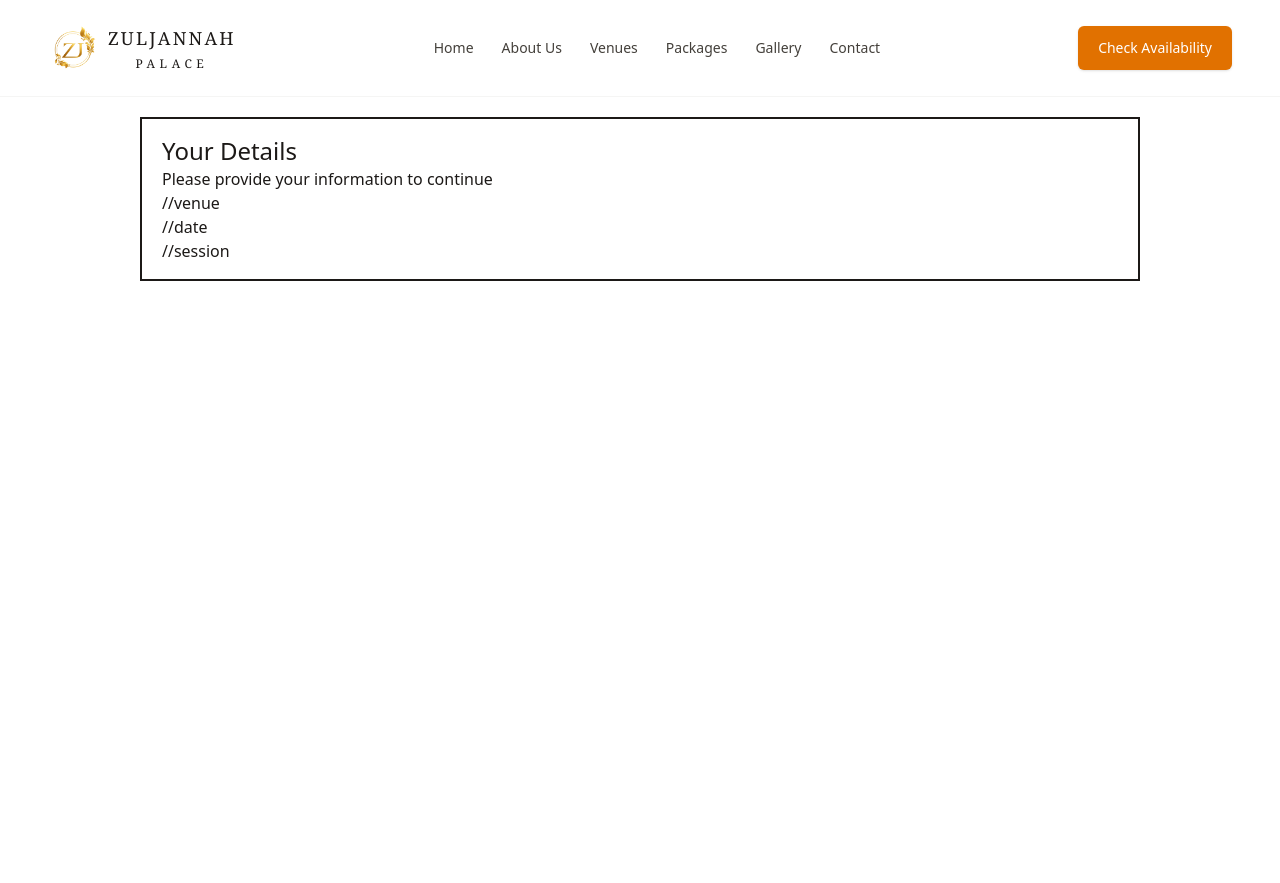
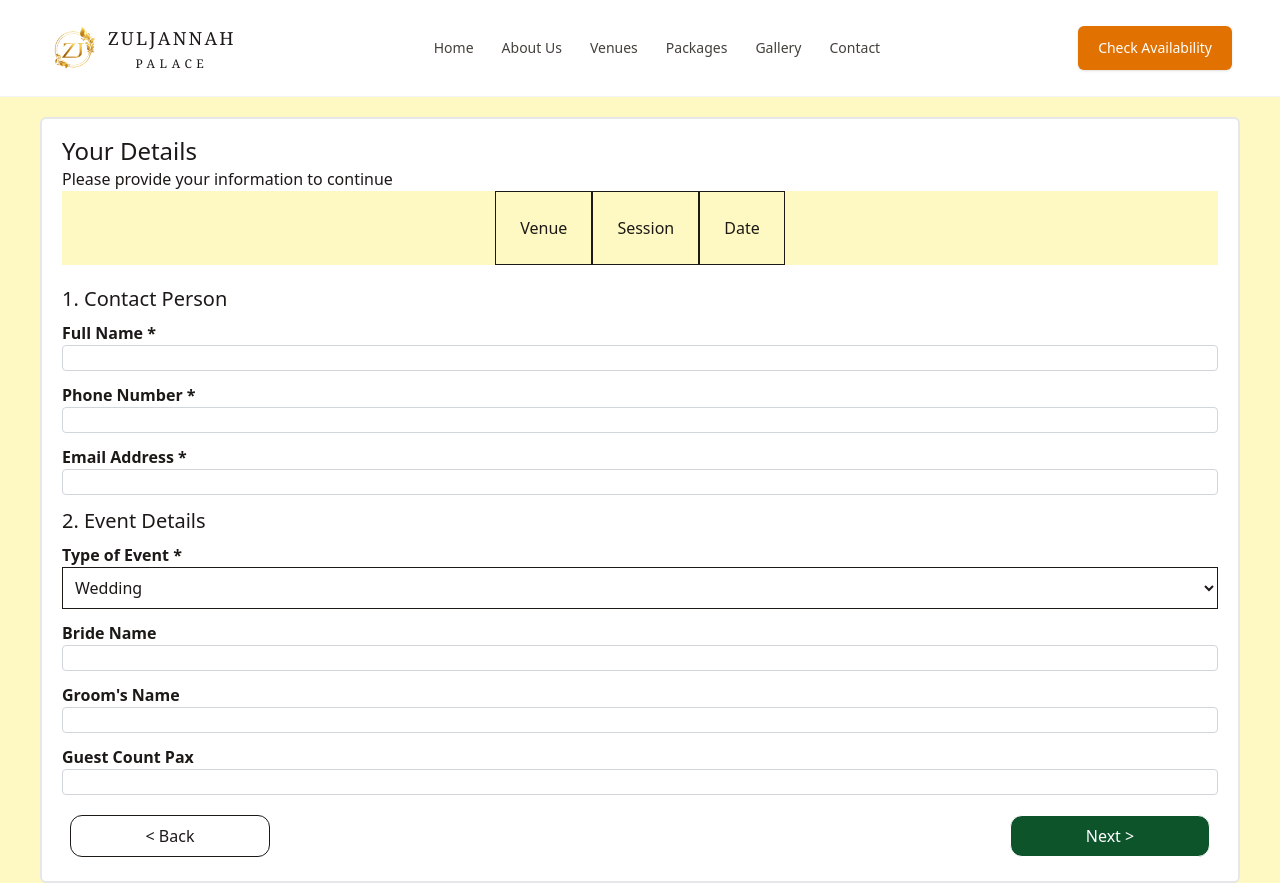
Before and after one commit to ggs0n/WeddingBookingSystem, a Next.js app in the folder weddingbooking.web/: page /customerdetail in a window 1280 px wide. Before the commit the page ends 800 px from the top, so only its background shows below. Built offline with nearby package versions, Linux system fonts and the light colour scheme.

Commit message:
Add new page for customerdetail and pass using zustand context

```diff
--- a/weddingbooking.web/app/customerdetail/page.tsx
+++ b/weddingbooking.web/app/customerdetail/page.tsx
@@ -1,25 +1,112 @@
+"use client"
+
 import { useBookingStore } from "@/store/bookingStore"
+import { SubmitEvent } from "react";
+import { useRouter } from "next/navigation";
 
 export default function CustomerDetail ()
 {
+    const booking = useBookingStore((state) => state.booking);
+    const updateBooking = useBookingStore((state) => state.updateBooking);
+    const router = useRouter()
+
+
+
+    function Next (event : SubmitEvent<HTMLFormElement>)
+    {
+        event.preventDefault();
+        const formData = new FormData(event?.currentTarget);
+
+        updateBooking({
+            customerName : String(formData.get("fullName")),
+            customerPhone : String(formData.get("phoneNo")),
+            customerEmail : String(formData.get("emailAddress")),
+            typeOfEvent : String(formData.get("typeOfEvent")),
+            brideName : String(formData.get("brideName")),
+            groomName : String(formData.get("groomName")),
+            guestCount : Number(formData.get("guestCount"))
+        }
+        );
+
+        router.push("/summary")
+
+
+    }
+
     return (
-        <div>
-            <div className="py-4 px-5 mt-5 mx-auto max-w-250 border border-2">
+        <div className="bg-yellow-100">
+            <div className="py-4 px-5 mt-5 p-4 mx-auto max-w-300 border border-2 rounded-md border-gray-200 bg-white">
                 <div>
                     <h1 className="text-2xl">Your Details</h1>
                     <p>Please provide your information to continue</p>
 
-                    <div className="grid-cols-3">
-                        <div>
-                            //venue
+                    <div className="grid-cols-3 flex justify-center bg-yellow-100">
+                        <div className="border p-6">
+                            <h1>Venue</h1>
+                            <div className="font-bold">{booking.venue}</div>
                         </div>
-                        <div>
-                            //date
+                        <div className="border p-6">
+                            <h1>Session</h1>
+                            <div className="font-bold">{booking.session}</div>
                         </div>
-                        <div>
-                            //session
+                        <div className="border p-6">
+                            <h1>Date</h1>
+                            <div className="font-bold">{booking.date}</div>
                         </div>
                     </div>
+
+
+                    <form onSubmit={Next}>
+                        <div className="mt-5">
+                            <h1 className="text-xl mb-2">1. Contact Person</h1>
+
+                            <div className="mb-3">
+                                <h1 className="font-bold">Full Name *</h1>
+                                <input type="text" name="fullName" className="w-full border-1 rounded border-gray-300"></input>
+                            </div>
+
+                            <div className="mb-3">
+                                <h1 className="font-bold">Phone Number *</h1>
+                                <input type="text" name="phoneNo" className="w-full border-1 rounded border-gray-300"></input>
+                            </div>
+
+                            <div className="mb-3">
+                                <h1 className="font-bold">Email Address *</h1>
+                                <input type="text" name="emailAddress" className="w-full border-1 rounded border-gray-300"></input>
+                            </div>
+
+                            <h1 className="text-xl mb-2">2. Event Details</h1>
+
+                            <div className="mb-3">
+                                <h1 className="font-bold">Type of Event *</h1>
+                                <select className="border-1 p-2 w-full" name="typeOfEvent">
+                                    <option value="Wedding">Wedding</option>
+                                    <option value="Aqiqah">Aqiqah</option>
+                                    <option value="Nikah">Nikah</option>
+                                </select>
+                            </div>
+
+                            <div className="mb-3">
+                                <h1 className="font-bold">Bride Name</h1>
+                                <input type="text" name="brideName" className="w-full border-1 rounded border-gray-300"></input>
+                            </div>
+
+                            <div className="mb-3">
+                                <h1 className="font-bold">Groom's Name</h1>
+                                <input type="text" name="groomName" className="w-full border-1 rounded border-gray-300"></input>
+                            </div>
+
+                            <div className="mb-3">
+                                <h1 className="font-bold">Guest Count Pax</h1>
+                                <input type="text" name="guestCount" className="w-full border-1 rounded border-gray-300"></input>
+                            </div>
+
+                            <div className="flex justify-between">
+                                <button className="border-1 p-2 m-2 w-50 rounded-xl"> {"<"} Back</button>
+                                <button className="border-1 p-2 m-2 w-50 rounded-xl text-white bg-green-900">Next {">"}</button>
+                            </div>
+                        </div>
+                    </form>
                 </div>
             </div>
         </div>
--- /dev/null
+++ b/weddingbooking.web/app/summary/page.tsx
@@ -0,0 +1,7 @@
+export default function Summary ()
+{
+    return (
+    <>Summary
+    </>
+    )
+}
--- a/weddingbooking.web/store/bookingStore.ts
+++ b/weddingbooking.web/store/bookingStore.ts
@@ -11,7 +11,8 @@ export type Booking = {
     customerEmail : string;
     customerPhone : string;
     typeOfEvent : string;
-    IdentificationNumber : string;
+    brideName : string;
+    groomName : string
 };
 
 
@@ -22,15 +23,16 @@ type BookingStore = {
 }
 
 const emptyBooking : Booking = {
-    venue: "",
-    date: "",
-    session: "",
-    guestCount: 0,
-    customerName: "",
-    customerEmail: "",
-    customerPhone: "",
+    venue : "",
+    date : "",
+    session : "",
+    guestCount :0,
+    customerName : "",
+    customerEmail : "",
+    customerPhone : "",
     typeOfEvent : "",
-    IdentificationNumber: "",
+    brideName : "",
+    groomName : ""
 }
 
 
```
